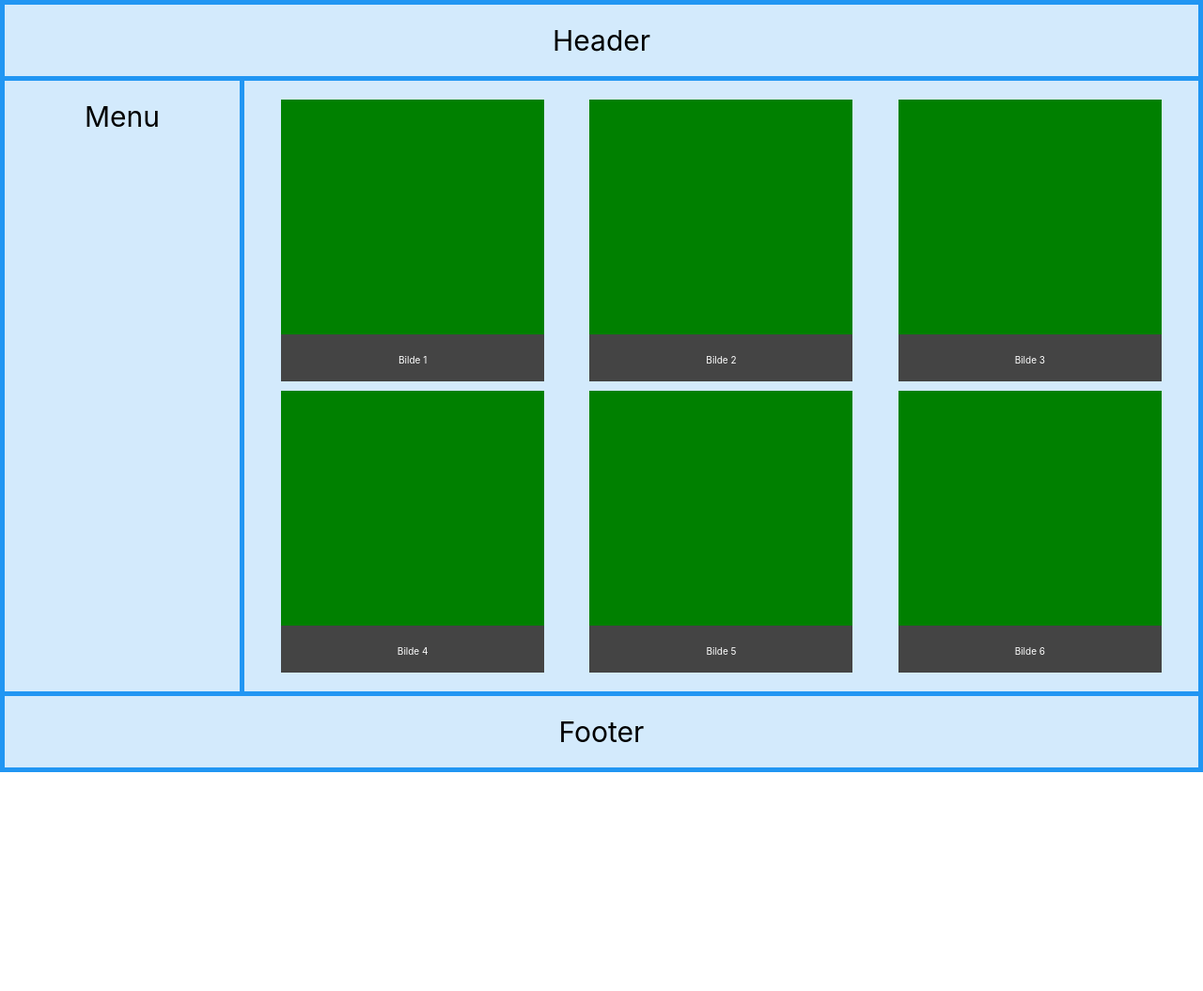
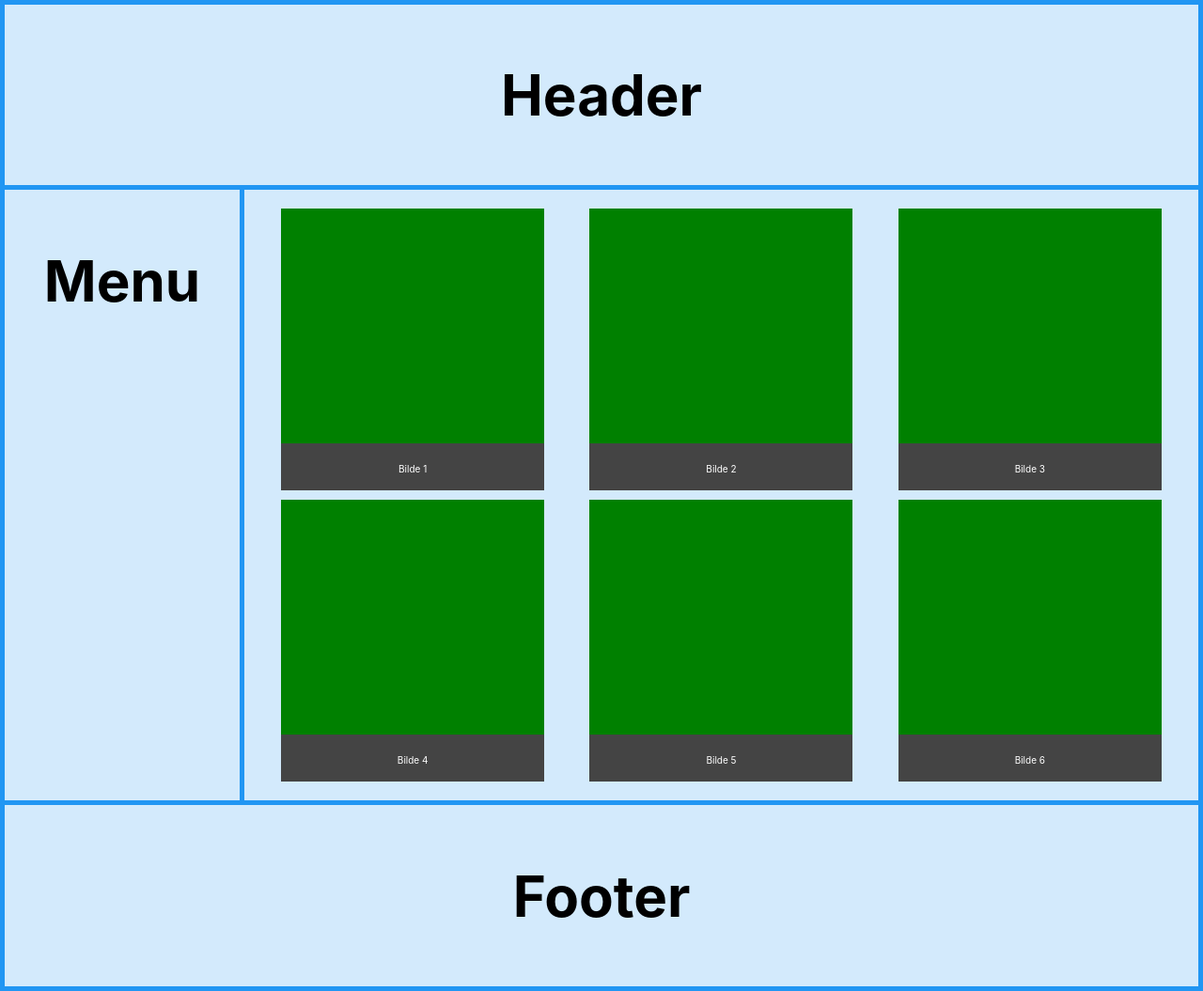
Before and after one commit to magnhan/gallery, a React (Create React App) app in the folder gallery/: page / in a window 1280 px wide. Shown: the whole page at 94% size. Before the commit the page ends 822 px from the top, so only its background shows below. Built offline with nearby package versions, Linux system fonts and the light colour scheme.

Commit message:
Removed divs from App and made 3 new tsx-files

```diff
--- a/gallery/src/App.tsx
+++ b/gallery/src/App.tsx
@@ -2,17 +2,20 @@ import React, { Component } from "react";
 import "./App.css";
 import "./index.css";
 import DisplayArt from "./components/DisplayArt";
+import Header from "./components/Header";
+import Menu from "./components/Menu";
+import Footer from "./components/Footer";
 
 class App extends Component {
   render() {
     return (
       <div className="grid-container">
-      <div className="Header">Header</div>
-      <div className="Menu">Menu</div>
-      <DisplayArt/>
-      <div className="Footer">Footer</div>
-    </div>
-    )
+        <Header />
+        <Menu />
+        <DisplayArt />
+        <Footer />
+      </div>
+    );
   }
 }
 
--- /dev/null
+++ b/gallery/src/components/Footer.tsx
@@ -0,0 +1,9 @@
+import React from "react";
+
+export default function Footer() {
+  return (
+    <div className="Footer">
+      <h1>Footer</h1>
+    </div>
+  );
+}
--- /dev/null
+++ b/gallery/src/components/Header.tsx
@@ -0,0 +1,9 @@
+import React from "react";
+
+export default function Header() {
+  return (
+    <div className="Header">
+      <h1>Header</h1>
+    </div>
+  );
+}
--- /dev/null
+++ b/gallery/src/components/Menu.tsx
@@ -0,0 +1,9 @@
+import React from "react";
+
+export default function Menu() {
+  return (
+    <div className="Menu">
+      <h1>Menu</h1>
+    </div>
+  );
+}
```
